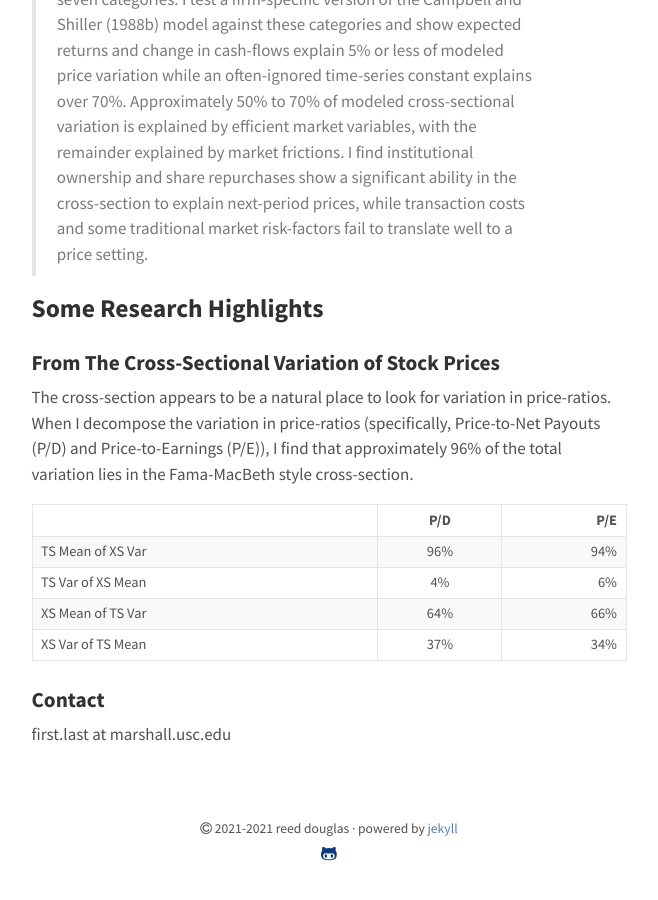
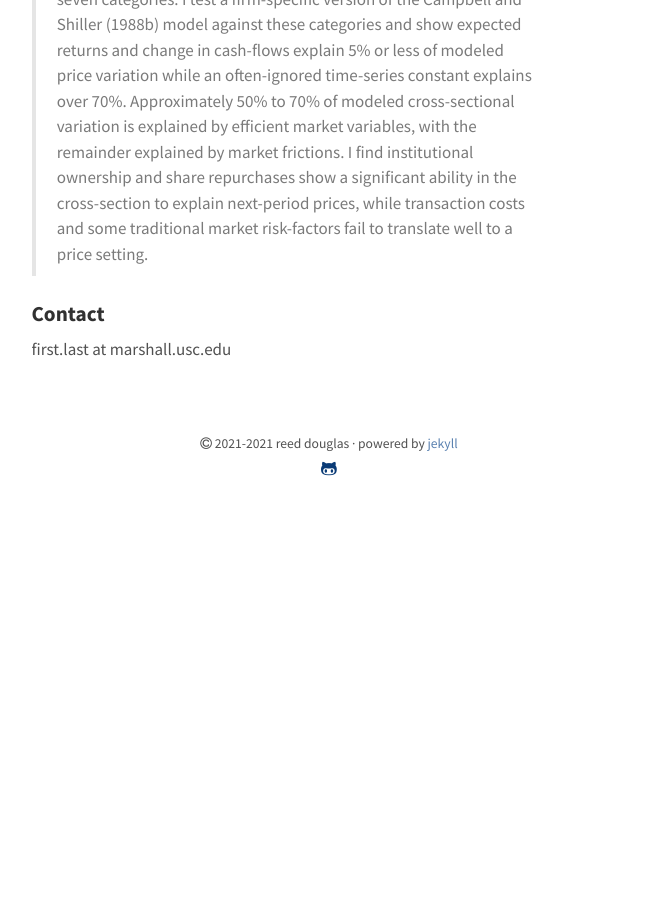
Before and after one commit to reeddoug/reeddoug.github.io, a Jekyll site: the page built from CV.md, in a window 1280 px wide and 900 px high, scrolled down 1192 px. Shown: the whole window, without its empty margins (311-969 px from the left). Built offline with Jekyll 4.4.1, drawn with Linux system fonts in a browser that asks for light colours; our own code applies the rules of GitHub Pages for plain Markdown files; after the commit the page ends 1707 px from its top, so only the background shows below that.

Commit message:
Update CV.md

```diff
--- a/CV.md
+++ b/CV.md
@@ -26,21 +26,5 @@ My primary research interest is empirical asset pricing. Currently, I am focused
 [The Cross-Sectional Variation of Stock Prices](https://papers.ssrn.com/sol3/papers.cfm?abstract_id=3759410)
 > In this paper, I decompose prices over a set of 21 variables across seven categories. I test a firm-specific version of the Campbell and Shiller (1988b) model against these categories and show expected returns and change in cash-flows explain 5% or less of modeled price variation while an often-ignored time-series constant explains over 70%. Approximately 50% to 70% of modeled cross-sectional variation is explained by efficient market variables, with the remainder explained by market frictions. I find institutional ownership and share repurchases show a significant ability in the cross-section to explain next-period prices, while transaction costs and some traditional market risk-factors fail to translate well to a price setting.
 
-
-## Some Research Highlights
-
-### From The Cross-Sectional Variation of Stock Prices
-The cross-section appears to be a natural place to look for variation in price-ratios. When I decompose the variation in price-ratios (specifically, Price-to-Net Payouts (P/D) and Price-to-Earnings (P/E)), I find that approximately 96% of the total variation lies in the Fama-MacBeth style cross-section.
-
-|  | P/D | P/E |
-|:--------|:-------:|--------:|
-| TS Mean of XS Var   | 96%   | 94%   |
-| TS Var of XS Mean   | 4%   | 6%   |
-|----
-| XS Mean of TS Var   | 64%   | 66%   |
-| XS Var of TS Mean   | 37%   | 34%   |
-
-{: rules="groups"}
-
 ### Contact
 first.last at marshall.usc.edu
```
